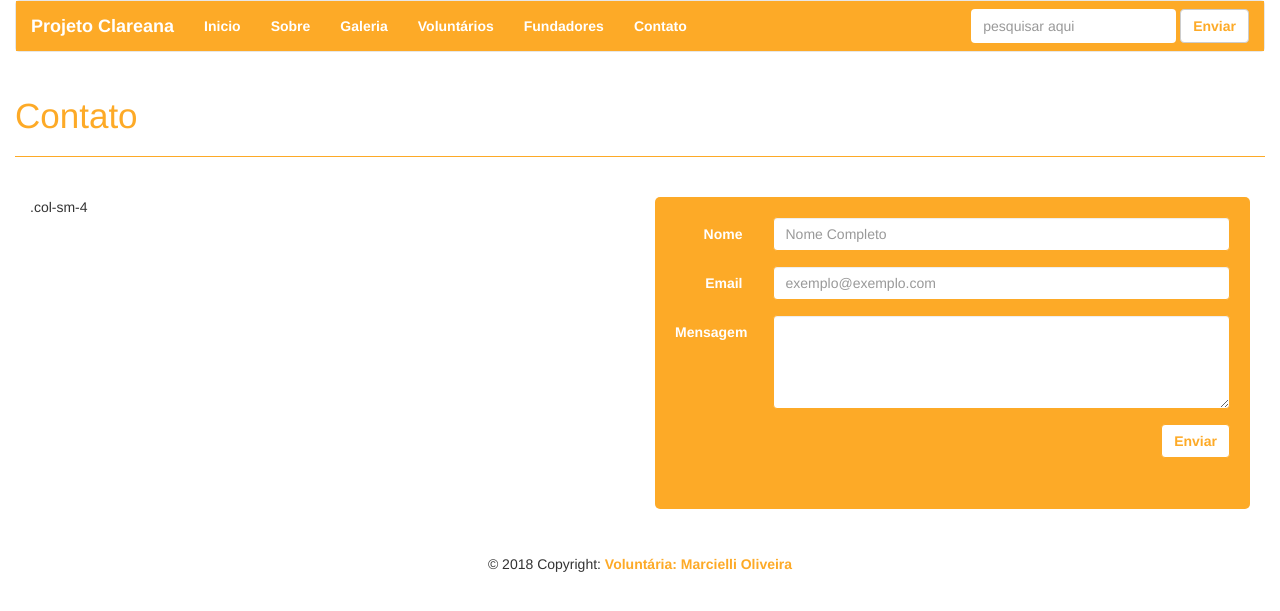
After one commit to marciellioliveira/projetoclareana, a PHP site: page /contato.php in a window 1280 px wide. The commit adds this page. Shown: the top 611 px of the page. Run offline with PHP 8.4, Linux system fonts and the light colour scheme.

Commit message:
Add Voluntário e Contato
Falta backend do contato

```diff
--- /dev/null
+++ b/contato.php
@@ -0,0 +1,88 @@
+<!DOCTYPE html>
+<html lang="en">
+<head>
+  <title>Projeto Clareana</title>
+  <meta charset="utf-8">
+  <meta name="viewport" content="width=device-width, initial-scale=1">
+
+  <!-- CSS -->
+  <link rel="stylesheet" type="text/css" href="css/estilo.css">
+  <link rel="stylesheet" href="https://maxcdn.bootstrapcdn.com/bootstrap/3.3.7/css/bootstrap.min.css">
+
+
+  <!-- JS -->
+  <script src="https://ajax.googleapis.com/ajax/libs/jquery/3.3.1/jquery.min.js"></script>
+  <script src="https://maxcdn.bootstrapcdn.com/bootstrap/3.3.7/js/bootstrap.min.js"></script>
+</head>
+<body>
+
+<div class="container-fluid">
+
+  <?php
+    require_once 'navbar.php';
+  ?>
+
+  <div class="jumbotron" id="jumbotron">
+
+    <!-- Inicio Meio -->
+    <div class="row">
+
+      <h5 id="contato">Contato</h5>
+      <hr id="separacao">
+      <br>
+      <div class="col-sm-6">.col-sm-4</div>
+      <div class="col-sm-6">
+
+          <form class="form-horizontal" role="form" method="post" action="index.php" id="formulario">
+            <div class="form-group">
+              <label for="name" class="col-sm-2 control-label">Nome</label>
+              <div class="col-sm-10">
+                <input type="text" class="form-control" id="name" name="name" placeholder="Nome Completo" value="">
+              </div>
+            </div>
+            <div class="form-group">
+              <label for="email" class="col-sm-2 control-label">Email</label>
+              <div class="col-sm-10">
+                <input type="email" class="form-control" id="email" name="email" placeholder="exemplo@exemplo.com" value="">
+              </div>
+            </div>
+            <div class="form-group">
+              <label for="message" class="col-sm-2 control-label">Mensagem</label>
+              <div class="col-sm-10">
+                <textarea class="form-control" rows="4" name="message"></textarea>
+              </div>
+            </div>
+           <!-- <div class="form-group">
+              <label for="human" class="col-sm-2 control-label">2 + 3 = ?</label>
+              <div class="col-sm-10">
+                <input type="text" class="form-control" id="human" name="human" placeholder="Your Answer">
+              </div>
+            </div> -->
+            <div class="form-group" id="btn">
+              <div class="col-sm-10 col-sm-offset-2">
+                <input id="submit" name="submit" type="submit" value="Enviar" class="btn btn-primary">
+              </div>
+            </div>
+            <div class="form-group">
+              <div class="col-sm-10 col-sm-offset-2">
+                <! Will be used to display an alert to the user>
+              </div>
+            </div>
+          </form>
+
+
+      </div>
+    </div>
+    <!-- Fim Meio -->
+
+  </div> <!-- Fim jumbotron -->
+
+     <?php
+        require_once 'footer.php';
+     ?>
+
+  </div> <!-- Fim container-fluid -->
+
+
+</body>
+</html>
--- a/css/estilo.css
+++ b/css/estilo.css
@@ -205,12 +205,45 @@
 }
 
 
+/*
+********************************************Abaixo contato.php ********************************************
+*/
+.container-fluid #jumbotron #contato {
+	font-size: 250%;
+	color: #FDAA27!important;
+}
 
+.container-fluid #jumbotron #formulario {
+	background-color: #FDAA27!important;
+	padding:20px;
+	border-radius: 5px;
+}
 
+.container-fluid #jumbotron #formulario input {
+	border-color:  #FDAA27!important;
+}
 
+.container-fluid #jumbotron #formulario textarea {
+	border-color:  #FDAA27!important;
+}
 
+.container-fluid #jumbotron #formulario label {
+	color: white!important;
+}
 
+.container-fluid #jumbotron #formulario #btn #submit {
+	float: right;
+	font-weight: bold;
+	color: #FDAA27!important;
+	background-color: white!important;
+}
 
+.container-fluid #jumbotron #formulario #btn #submit:hover {
+	font-weight: bold;
+	color: white!important;
+	background-color: #FDAA27!important;
+	border-color: white!important;
+}
 
 
 /*
--- a/navbar.php
+++ b/navbar.php
@@ -8,7 +8,7 @@
         <span class="icon-bar"></span>
         <span class="icon-bar"></span>
       </button>
-      <a class="navbar-brand" href="#">Projeto Clareana</a>
+      <a class="navbar-brand" href="index.php">Projeto Clareana</a>
     </div>
 
     <!-- Collect the nav links, forms, and other content for toggling -->
@@ -18,8 +18,8 @@
         <li><a href="sobre.php">Sobre</a></li>
         <li><a href="galeria.php">Galeria</a></li>
         <li><a href="voluntarios.php">Voluntários</a></li>
-        <li><a href="#">Fundadores</a></li>
-        <li><a href="#">Contato</a></li>
+        <li><a href="Fundadores.php">Fundadores</a></li>
+        <li><a href="contato.php">Contato</a></li>
       </ul>
 
       <ul class="nav navbar-nav navbar-right" id="navbar-right">
```
Also changed, not shown: fundadores.php (added, +87 -0 lines).
